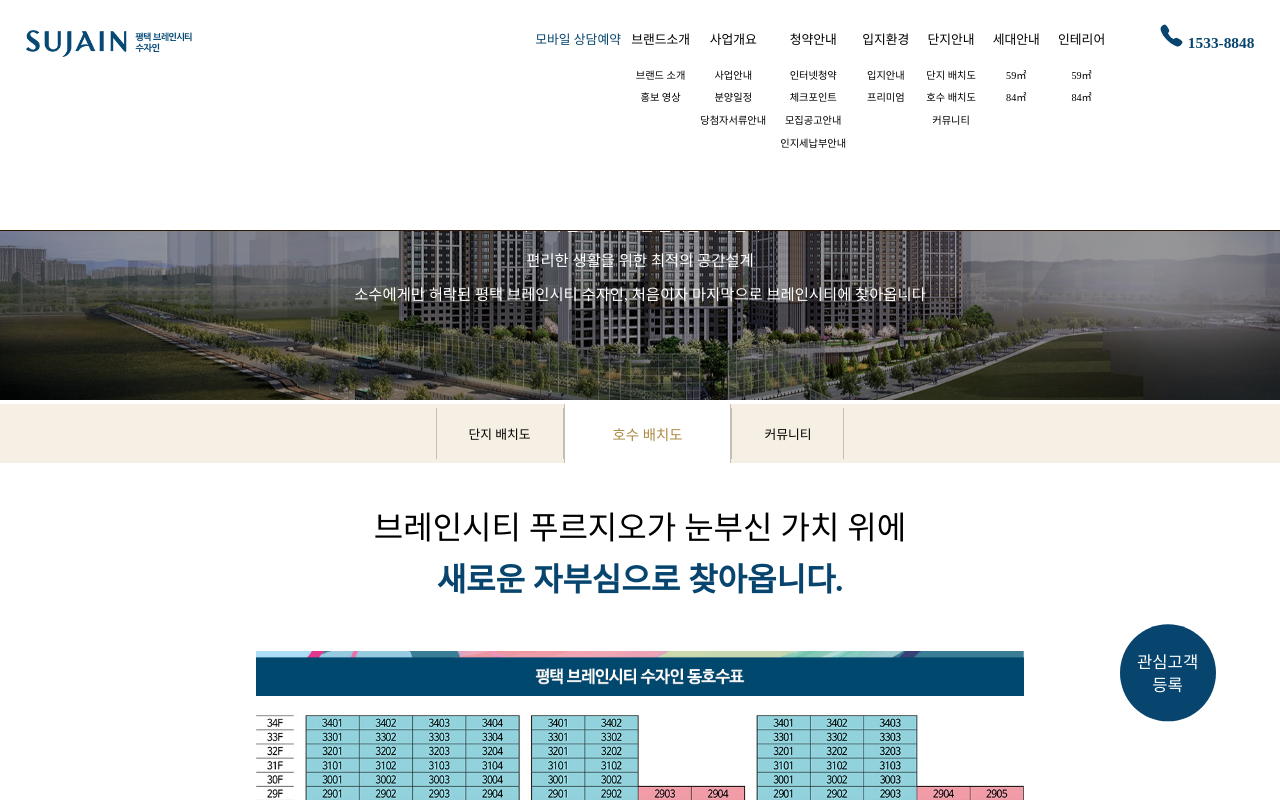
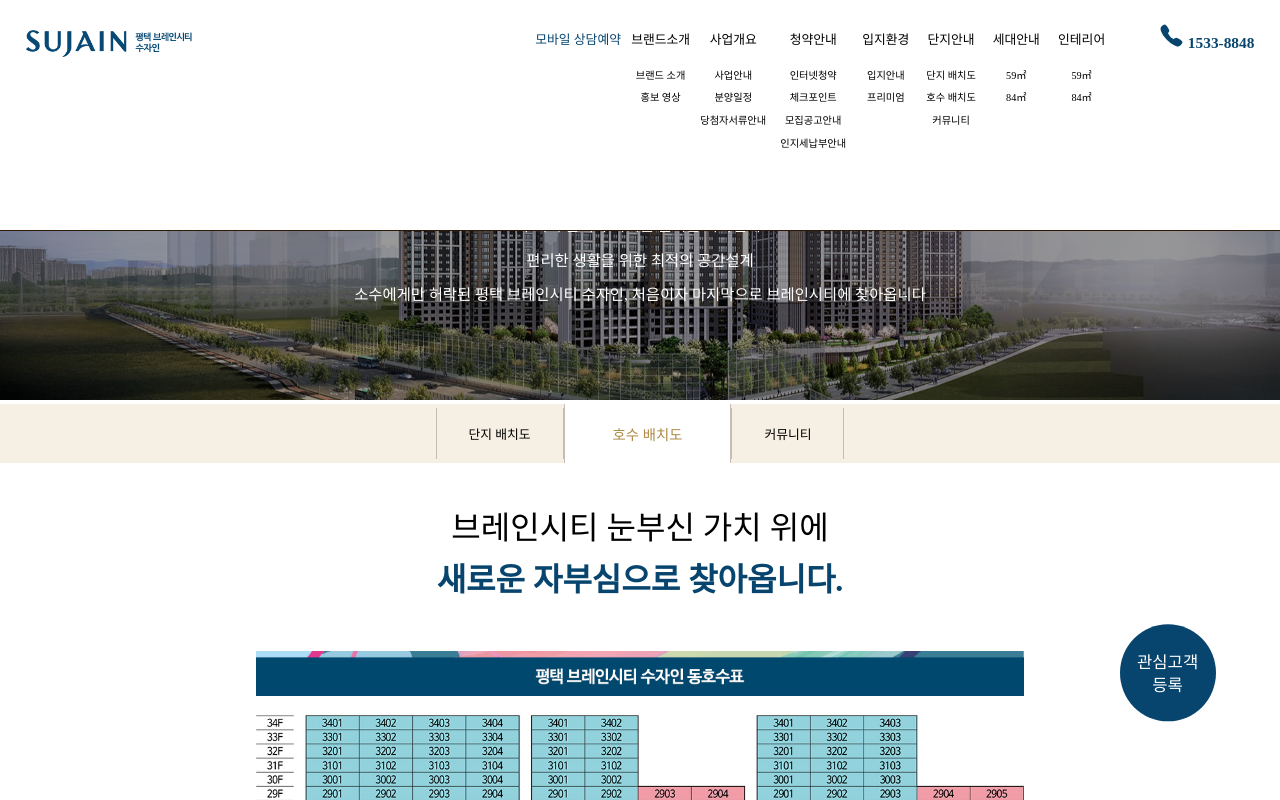
Before and after one commit to parkjihun22/jeju-wepark, a React (Create React App) app: page /ComplexGuide/detailintro in a window 1280 px wide. Shown: the top 800 px of the page. Built offline with nearby package versions, Linux system fonts and the light colour scheme; a web font is replaced by a local one.

Commit message:
feat : 타이틀글 푸르지오 ->수자인변경경

```diff
--- a/src/pages/ComplexGuide/ComplexGuide2.jsx
+++ b/src/pages/ComplexGuide/ComplexGuide2.jsx
@@ -53,7 +53,7 @@
 			<Bener title="단지안내" />
 			<MenuBar contents={menuContents} />
 			<div className={styles.textBox}>
-				<div>브레인시티 푸르지오가 눈부신 가치 위에</div>
+				<div>브레인시티 눈부신 가치 위에</div>
 				<div>새로운 자부심으로 찾아옵니다.</div>
 			</div>
 
--- a/src/pages/ComplexGuide/ComplexGuide3.jsx
+++ b/src/pages/ComplexGuide/ComplexGuide3.jsx
@@ -53,7 +53,7 @@
 			<Bener title="단지안내" />
 			<MenuBar contents={menuContents} />
 			<div className={styles.textBox}>
-				<div>브레인시티 푸르지오가 눈부신 가치 위에</div>
+				<div>수자인이 브레인시티티 눈부신 가치 위에</div>
 				<div>새로운 자부심으로 찾아옵니다.</div>
 			</div>
 
--- a/src/pages/FloorPlan/FloorPlan1.jsx
+++ b/src/pages/FloorPlan/FloorPlan1.jsx
@@ -61,7 +61,7 @@
 
 			<div className={styles.textBox}>
 				<div>평택 브레인시티의 눈부신 가치 위에</div>
-				<div>푸르지오의 새로운 자부심으로 찾아옵니다.</div>
+				<div>수자인의 새로운 자부심으로 찾아옵니다.</div>
 			</div>
 
 			{/* 이미지에 애니메이션 효과 추가 */}
--- a/src/pages/FloorPlan/FloorPlan2.jsx
+++ b/src/pages/FloorPlan/FloorPlan2.jsx
@@ -61,7 +61,7 @@
 
 			<div className={styles.textBox}>
 				<div>평택 브레인시티의 눈부신 가치 위에</div>
-				<div>푸르지오의 새로운 자부심으로 찾아옵니다.</div>
+				<div>수자인의 새로운 자부심으로 찾아옵니다.</div>
 			</div>
 
 			{/* 이미지에 애니메이션 효과 추가 */}
--- a/src/pages/FloorPlan/FloorPlan3.jsx
+++ b/src/pages/FloorPlan/FloorPlan3.jsx
@@ -61,7 +61,7 @@
 
 			<div className={styles.textBox}>
 				<div>평택 브레인시티의 눈부신 가치 위에</div>
-				<div>푸르지오의 새로운 자부심으로 찾아옵니다.</div>
+				<div>수자인의 새로운 자부심으로 찾아옵니다.</div>
 			</div>
 
 			{/* 이미지에 애니메이션 효과 추가 */}
--- a/src/pages/FloorPlan/FloorPlan4.jsx
+++ b/src/pages/FloorPlan/FloorPlan4.jsx
@@ -61,7 +61,7 @@
 
 			<div className={styles.textBox}>
 				<div>평택 브레인시티의 눈부신 가치 위에</div>
-				<div>푸르지오의 새로운 자부심으로 찾아옵니다.</div>
+				<div>수자인의 새로운 자부심으로 찾아옵니다.</div>
 			</div>
 
 			{/* 이미지에 애니메이션 효과 추가 */}
--- a/src/pages/FloorPlan/FloorPlan5.jsx
+++ b/src/pages/FloorPlan/FloorPlan5.jsx
@@ -61,7 +61,7 @@
 
 			<div className={styles.textBox}>
 				<div>평택 브레인시티의 눈부신 가치 위에</div>
-				<div>푸르지오의 새로운 자부심으로 찾아옵니다.</div>
+				<div>수자인의 새로운 자부심으로 찾아옵니다.</div>
 			</div>
 
 			{/* 이미지에 애니메이션 효과 추가 */}
--- a/src/pages/FloorPlan/FloorPlan6.jsx
+++ b/src/pages/FloorPlan/FloorPlan6.jsx
@@ -63,7 +63,7 @@
 
 			<div className={styles.textBox}>
 				<div>평택 브레인시티의 눈부신 가치 위에</div>
-				<div>푸르지오의 새로운 자부심으로 찾아옵니다.</div>
+				<div>수자인의 새로운 자부심으로 찾아옵니다.</div>
 			</div>
 
 			{/* 이미지에 애니메이션 효과 추가 */}
--- a/src/pages/Interior/Interior1.jsx
+++ b/src/pages/Interior/Interior1.jsx
@@ -59,7 +59,7 @@
 			<MenuBar contents={menuContents} />
 
 			<div className={styles.textBox}>
-				<div>브레인시티 푸르지오가 눈부신 가치 위에</div>
+				<div>한양 수자인이 브레인시티 눈부신 가치 위에</div>
 				<div>새로운 자부심으로 찾아옵니다.</div>
 			</div>
 
--- a/src/pages/Interior/Interior2.jsx
+++ b/src/pages/Interior/Interior2.jsx
@@ -59,7 +59,7 @@
 			<MenuBar contents={menuContents} />
 
 			<div className={styles.textBox}>
-				<div>브레인시티 푸르지오가 눈부신 가치 위에</div>
+				<div>한양 수자인, 브레인시티 눈부신 가치 위에</div>
 				<div>새로운 자부심으로 찾아옵니다.</div>
 			</div>
 
--- a/src/pages/Interior/Interior3.jsx
+++ b/src/pages/Interior/Interior3.jsx
@@ -60,7 +60,7 @@
 			<MenuBar contents={menuContents} />
 
 			<div className={styles.textBox}>
-				<div>브레인시티 푸르지오가 눈부신 가치 위에</div>
+				<div>브레인시티 수자인이 평택의의 눈부신 가치 위에</div>
 				<div>새로운 자부심으로 찾아옵니다.</div>
 			</div>
 
```
